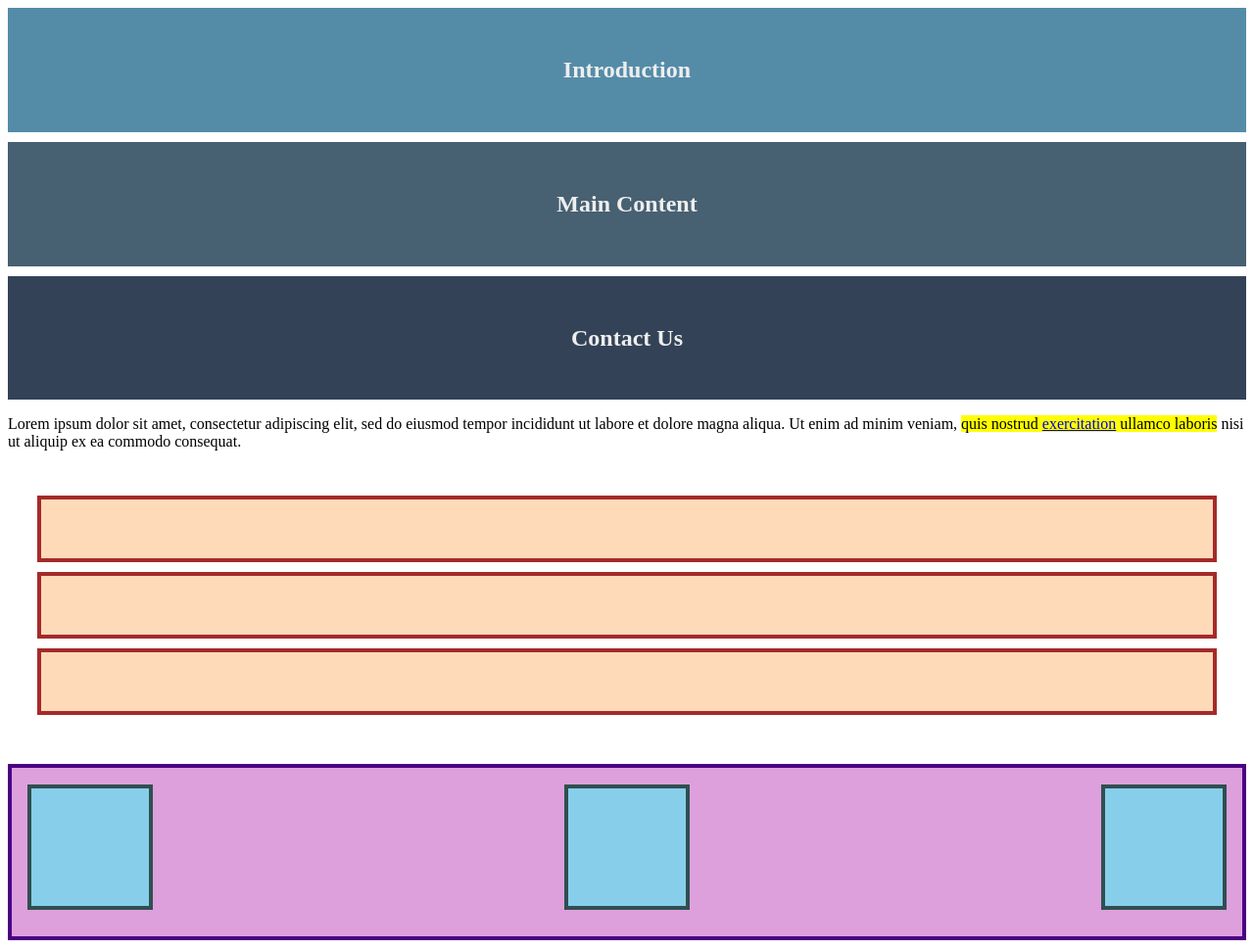
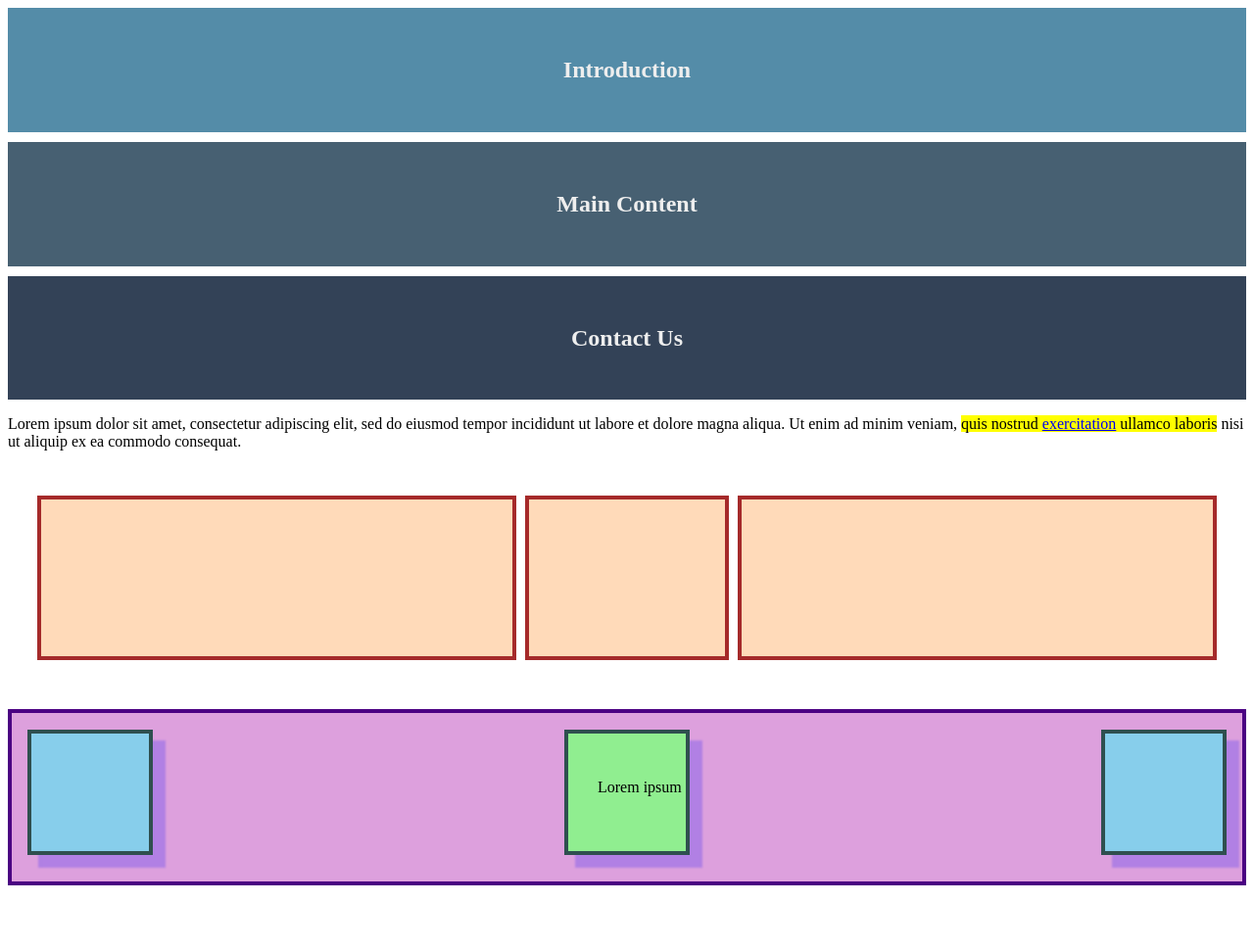
Before and after one commit to mfffeng/front-end-learning, a plain HTML site: page the-box-model/index.html in a window 1280 px wide. Shown: the whole page at 98% size. After the commit the page ends 914 px from the top, so only its background shows below. Drawn offline with Linux system fonts and the light colour scheme.

Commit message:
04/08/2023

```diff
--- a/the-box-model/index.html
+++ b/the-box-model/index.html
@@ -1,5 +1,6 @@
 <!DOCTYPE html>
 <html lang="en">
+
 <head>
     <meta http-equiv="X-UA-Compatible" content="IE=edge">
     <meta name="viewport" content="width=device-width, initial-scale=1">
@@ -24,7 +25,8 @@
     <p>
         Lorem ipsum dolor sit amet, consectetur adipiscing elit, sed do
         eiusmod tempor incididunt ut labore et dolore magna aliqua. Ut enim ad
-            minim veniam, <span class="highlight">quis nostrud <a href="https://www.dictionary.com/browse/exercitation">exercitation</a>
+        minim veniam, <span class="highlight">quis nostrud <a
+                href="https://www.dictionary.com/browse/exercitation">exercitation</a>
             ullamco laboris</span> nisi ut aliquip ex ea commodo consequat.
     </p>
 
@@ -37,8 +39,15 @@
     <!-- Alignment Techniques -->
     <div class="container">
         <div class="item"></div>
-            <div class="item"></div>
+        <div class="item" id="two">
+            <p>
+                Lorem ipsum dolor sit amet consectetur adipisicing elit. Hic eos obcaecati ex corporis velit dicta natus
+                quidem fugit fuga nobis deleniti doloribus, in deserunt dolor magnam repudiandae incidunt explicabo
+                itaque?
+            </p>
+        </div>
         <div class="item"></div>
     </div>
 </body>
+
 </html>
--- a/the-box-model/style.css
+++ b/the-box-model/style.css
@@ -27,9 +27,10 @@ div {
 
 .flex-container {
     display: flex;
+    gap: 9px;
     /* Defines the main axis of the flex container */
     /* flex-direction: row | row-reverse | column | column-reverse; */
-    flex-direction: column;
+    flex-direction: row;
     /* `flex-basis` refers to height in column mode, width in row mode */
 }
 
@@ -40,14 +41,15 @@ div {
     background: peachpuff;
     border: 4px solid brown;
     height: 100px;
+    width: 100px;
     /* Shorthand for `flex-grow: 1` */
     /* flex: 1; */
     /* flex: flex-grow | flex-shrink | flex-basis; */
 
     /* `flex-shrink` defines the ability for an item to shrink if the space is not enough */
-    /* Uncommment the following line, and 1 & 3 will shrink, while 2 stays at the same size */
+    /* Uncomment the following line, and 1 & 3 will shrink, while 2 stays at the same size */
     /* width: 250px; */
-    flex: 1 1 0;
+    flex: 3 0 0;
     /* Empty div has a height of 0px, so if we set `flex-basis` to 0 and remove the div style */
     /* on top of this file, the container won't show */
     /* anyting (as the initial heights of the boxes are 0 and the div also has a height of 0) */
@@ -60,14 +62,15 @@ div {
     background: peachpuff;
     border: 4px solid brown;
     height: 100px;
+    width: 100px;
     /* `flex-basis` defines the initial size of the item */
     /* Defaults to auto, but turns to 0%  if `flex` is set */
     /* Have to change back to `auto`, otherwise it would shrink evenly and ignore `flex-shrink` */
-    flex: 2 1 0;
+    flex: 1 0 0;
 }
 
 
-/* Alignmrnt Techniques */
+/* Alignment Techniques */
 .container {
     height: 140px;
     padding: 16px;
@@ -80,7 +83,8 @@ div {
     /* `align-items` defines the alignment of the items along the cross axis */
     align-items: center;
     /* Add gaps between items */
-    gap: 8px;
+    /* gap: 8px; */
+    white-space: nowrap;
 }
 
 .item {
@@ -89,4 +93,15 @@ div {
     border: 4px solid darkslategray;
     background: skyblue;
     /* flex: 1; */
+    box-shadow: 12px 12px 2px 1px rgba(0, 0, 255, .2);
 }
+
+/* Select the iterm with id 2 */
+#two{
+    background: lightgreen;
+    text-overflow: ellipsis;
+    /* text color */
+    color: black;
+    overflow: scroll;
+    overflow-y: hidden;
+}
```
Lines whose indentation alone changed are shown as unchanged.
